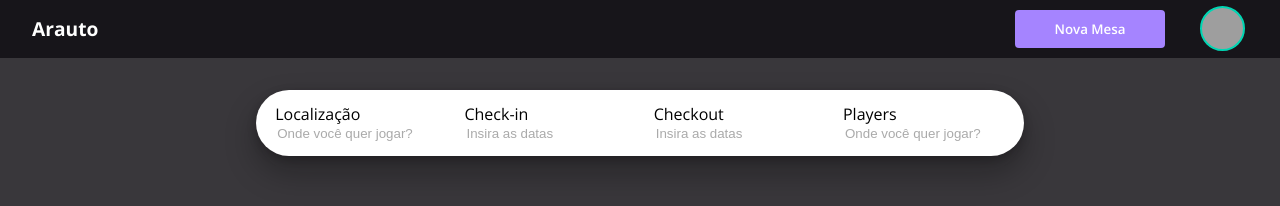
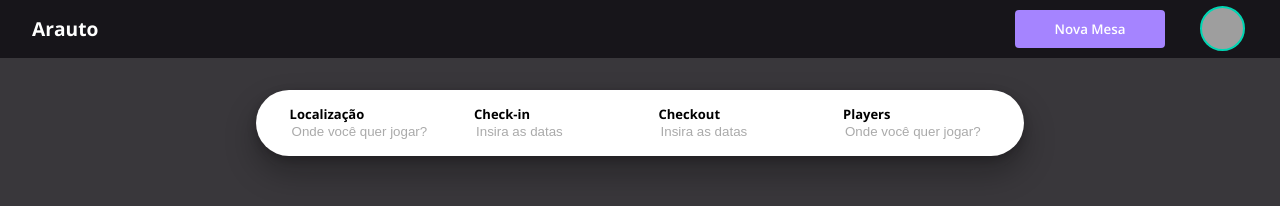
Before and after one commit to blueskiy/hackathon-arauto, a React (Create React App) app: page / in a window 1280 px wide. Shown: the top 206 px of the page. Built offline with nearby package versions, Linux system fonts and the light colour scheme; grey boxes are pictures that could not be loaded.

Commit message:
Improving Styles

```diff
--- a/src/search.scss
+++ b/src/search.scss
@@ -11,7 +11,7 @@
         width: 60vw;
         height: 66px;
         border-radius:33px;
-        padding-left: 1.2rem;
+        padding-left: 2.1rem;
         background-color: #fff;
         box-shadow: 0px 16px 32px rgba(5, 5, 5, 0.322), 0px 3px 8px rgba(17, 15, 19, 0.274);
 
@@ -26,6 +26,8 @@
 
             span {
                 color: #000;
+                font-size: 13px;
+                font-weight: 700;
             }
 
             input {
@@ -44,18 +46,5 @@
                 }
             }
         }
-
-        &-1:after {
-            background-clip: padding-box;
-            border: 1px solid transparent;
-            border-radius: 32px;
-            bottom: 0px;
-            content: "";
-            left: 0px;
-            position: absolute;
-            right: 0px;
-            top: 0px;
-            z-index: 0;
-        }
     }
 }
```
